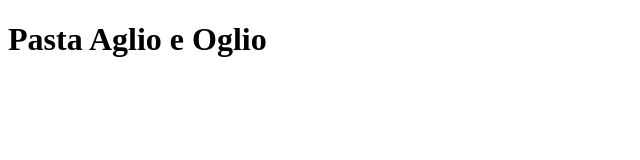
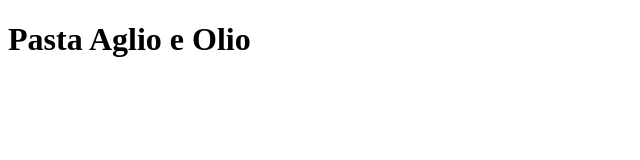
Before and after one commit to MoshuaWritesCode/odin-recipes, a plain HTML site: page recipes/pastaagliooglio.html in a window 1280 px wide. Shown: the full height of the page, 0-640 px from the left. Drawn offline with Linux system fonts and the light colour scheme.

Commit message:
Corrected a spelling error.

```diff
--- a/recipes/pastaagliooglio.html
+++ b/recipes/pastaagliooglio.html
@@ -7,7 +7,7 @@
 </head>
 
 <body>
-    <h1>Pasta Aglio e Oglio</h1>
+    <h1>Pasta Aglio e Olio</h1>
 </body>
 
 </html>
```
Also changed, not shown: index.html (+1 -1 lines).
